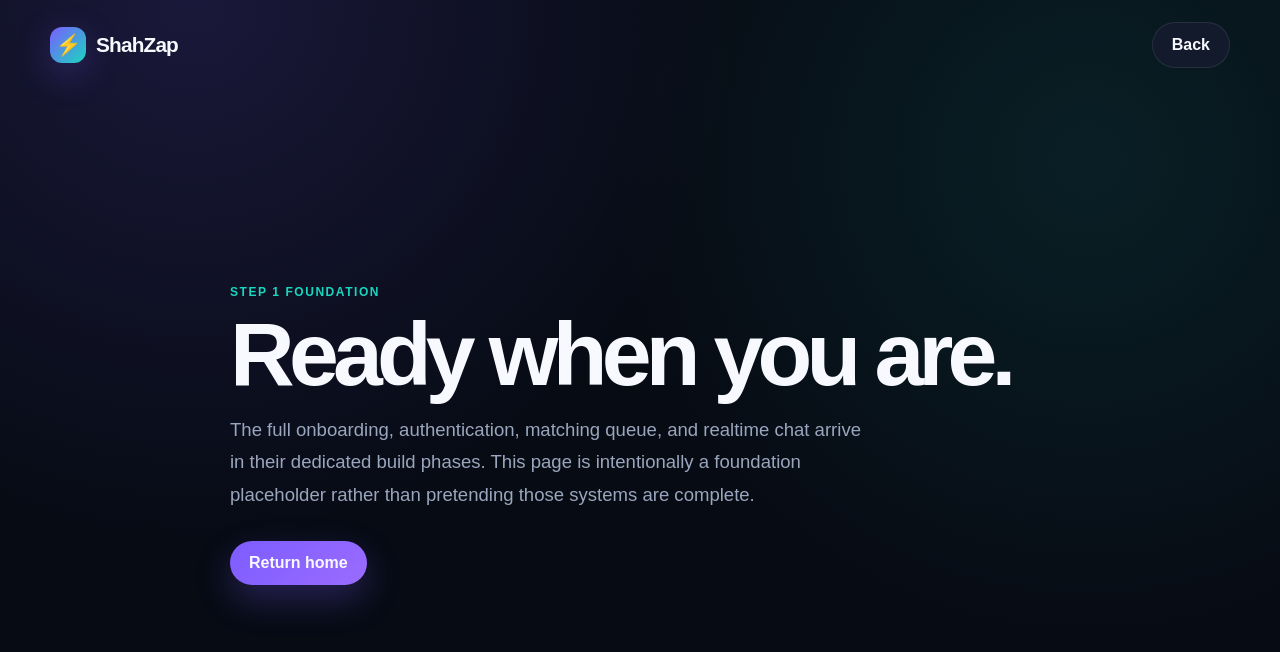
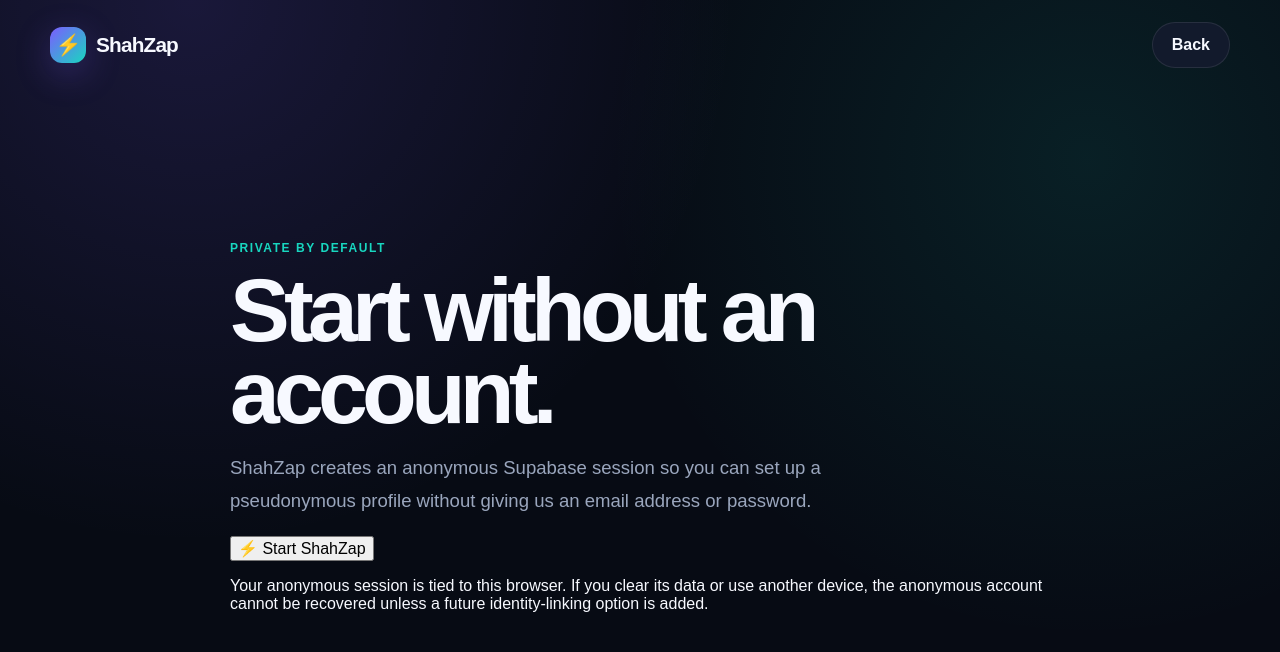
Before and after one commit to Safiullahkorai-786/ShahZap, a Next.js app: page /start in a window 1280 px wide. Shown: the top 652 px of the page. Built offline with nearby package versions, Linux system fonts and the light colour scheme.

Commit message:
feat: connect start page to anonymous onboarding

```diff
--- a/src/app/start/page.tsx
+++ b/src/app/start/page.tsx
@@ -1,4 +1,5 @@
 import Link from "next/link";
+import { StartShahZap } from "@/app/components/start-shahzap";
 
 export default function StartPage() {
   return (
@@ -6,10 +7,11 @@ export default function StartPage() {
       <nav className="nav"><Link href="/" className="brand"><span className="logo">⚡</span>ShahZap</Link><Link href="/" className="button">Back</Link></nav>
       <section className="hero" style={{ gridTemplateColumns: "1fr", maxWidth: 820 }}>
         <div>
-          <div className="eyebrow">Step 1 foundation</div>
-          <h1>Ready when you are.</h1>
-          <p className="lead">The full onboarding, authentication, matching queue, and realtime chat arrive in their dedicated build phases. This page is intentionally a foundation placeholder rather than pretending those systems are complete.</p>
-          <div className="actions"><Link href="/" className="button primary">Return home</Link></div>
+          <div className="eyebrow">Private by default</div>
+          <h1>Start without an account.</h1>
+          <p className="lead">ShahZap creates an anonymous Supabase session so you can set up a pseudonymous profile without giving us an email address or password.</p>
+          <StartShahZap />
+          <p className="mt-5 max-w-xl text-sm text-slate-500">Your anonymous session is tied to this browser. If you clear its data or use another device, the anonymous account cannot be recovered unless a future identity-linking option is added.</p>
         </div>
       </section>
     </main>
```
